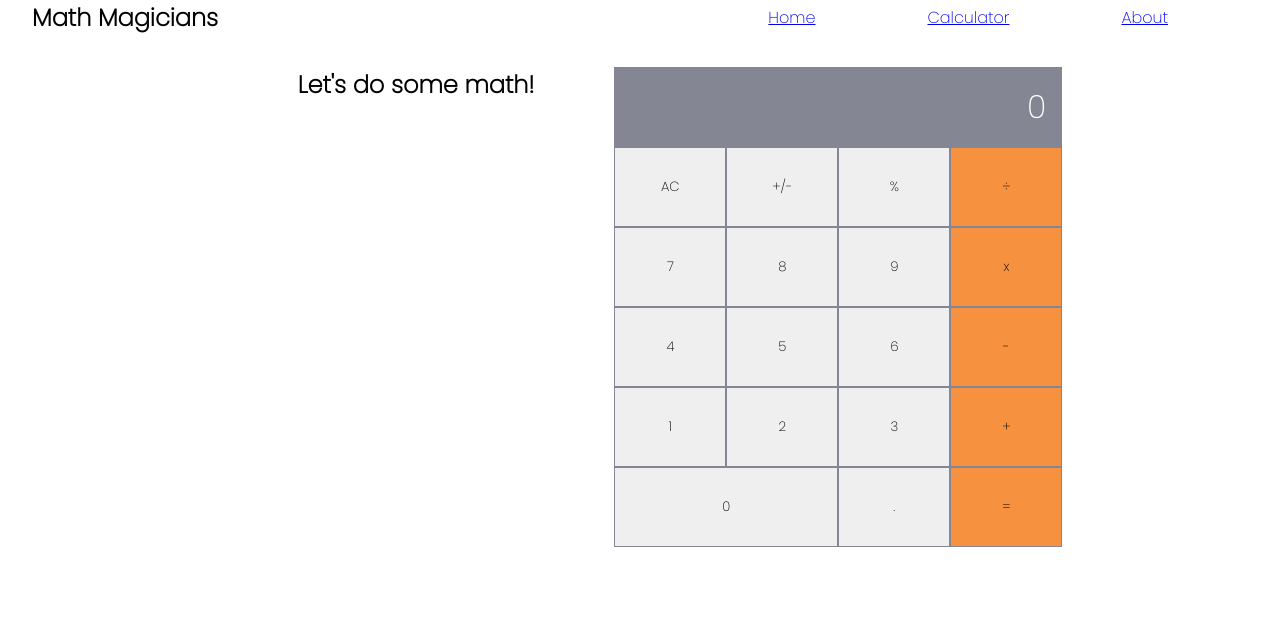
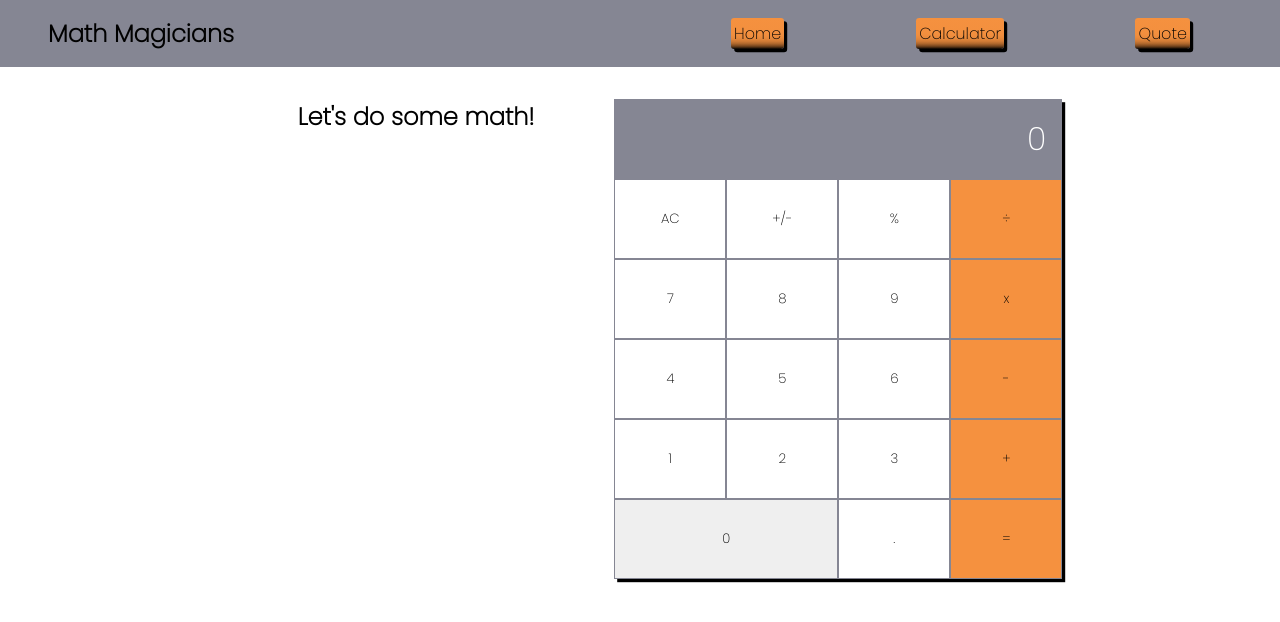
Before and after one commit to RokoVarano/math-magicians, a React (Create React App) app: page /calculator in a window 1280 px wide. Shown: the top 622 px of the page. Built offline with nearby package versions, Linux system fonts and the light colour scheme.

Commit message:
Add personal styles

```diff
--- a/src/App.js
+++ b/src/App.js
@@ -4,6 +4,7 @@ import { BrowserRouter as Router, Route, Switch } from 'react-router-dom';
 import Calculator from './components/Calculator';
 import Header from './components/Header';
 import Home from './components/Home';
+import Quote from './components/Quote';
 
 class App extends Component {
   render() {
@@ -14,6 +15,7 @@ class App extends Component {
           <Switch>
             <Route path="/" exact component={Home} />
             <Route path="/calculator" component={Calculator} />
+            <Route path="/quote" component={Quote} />
           </Switch>
         </div>
       </Router>
--- a/src/components/Header.jsx
+++ b/src/components/Header.jsx
@@ -6,7 +6,7 @@ const Header = () => (
     <ul>
       <Link to="/"><li>Home</li></Link>
       <Link to="/calculator"><li>Calculator</li></Link>
-      <Link to="/about"><li>About</li></Link>
+      <Link to="/quote"><li>Quote</li></Link>
     </ul>
   </nav>
 );
--- /dev/null
+++ b/src/components/Quote.jsx
@@ -0,0 +1,5 @@
+const Quote = () => (
+  <h2>Number is the ruler of forms and ideas, and the cause of gods and demons. --Pythagoras</h2>
+);
+
+export default Quote;
--- a/src/index.scss
+++ b/src/index.scss
@@ -22,7 +22,8 @@ button,
 ul,
 nav,
 h1,
-h2 {
+h2,
+a {
   width: 100%;
   height: 100%;
   display: flex;
@@ -39,6 +40,11 @@ body {
   justify-content: flex-start;
 }
 
+a {
+  text-decoration: none;
+  color: $p-color;
+}
+
 @import './styles/header.scss';
 @import './styles/home.scss';
 @import './styles/calculator.scss';
--- a/src/styles/calculator.scss
+++ b/src/styles/calculator.scss
@@ -15,16 +15,18 @@
   max-width: 500px;
   grid-template-rows: repeat(6, 1fr);
   grid-template-columns: repeat(4, 1fr);
+  box-shadow: 0.2rem 0.2rem;
 
   .btn {
     height: 5rem;
     width: 7rem;
     border: 1px $result-bg solid;
     box-sizing: border-box;
+    background: $result-color;
   }
 
   .orange {
-    background-color: $right-bg;
+    background: $right-bg;
   }
 
   .result {
--- a/src/styles/header.scss
+++ b/src/styles/header.scss
@@ -1,11 +1,20 @@
 ul,
 nav {
   justify-content: space-evenly;
+  background: $result-bg;
 }
 
 nav {
   height: auto;
   margin-bottom: 2rem;
+  padding: 1rem;
+
+  li {
+    background: linear-gradient(180deg, $right-bg, 90%, $p-color);
+    border-radius: 0.2rem;
+    padding: 0.2rem;
+    box-shadow: 0.2rem 0.2rem;
+  }
 }
 
 .main-title {
```
